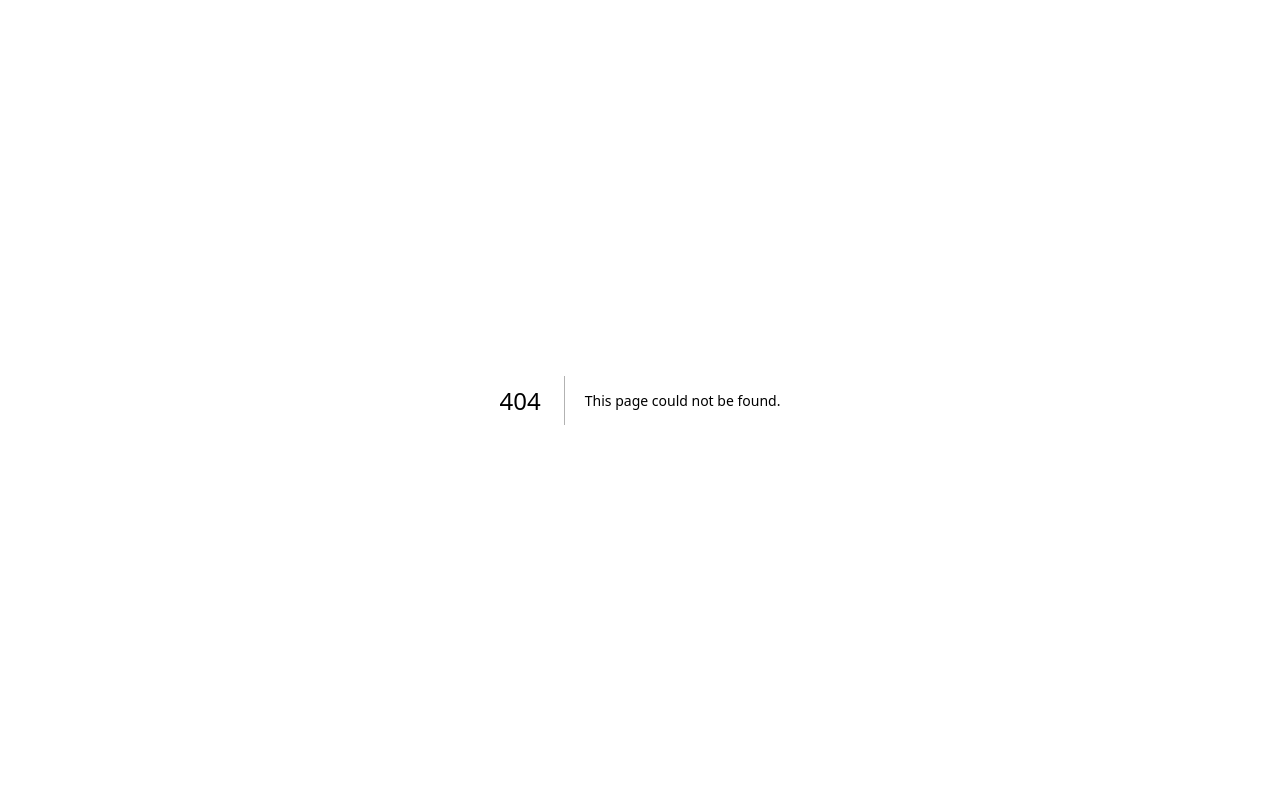
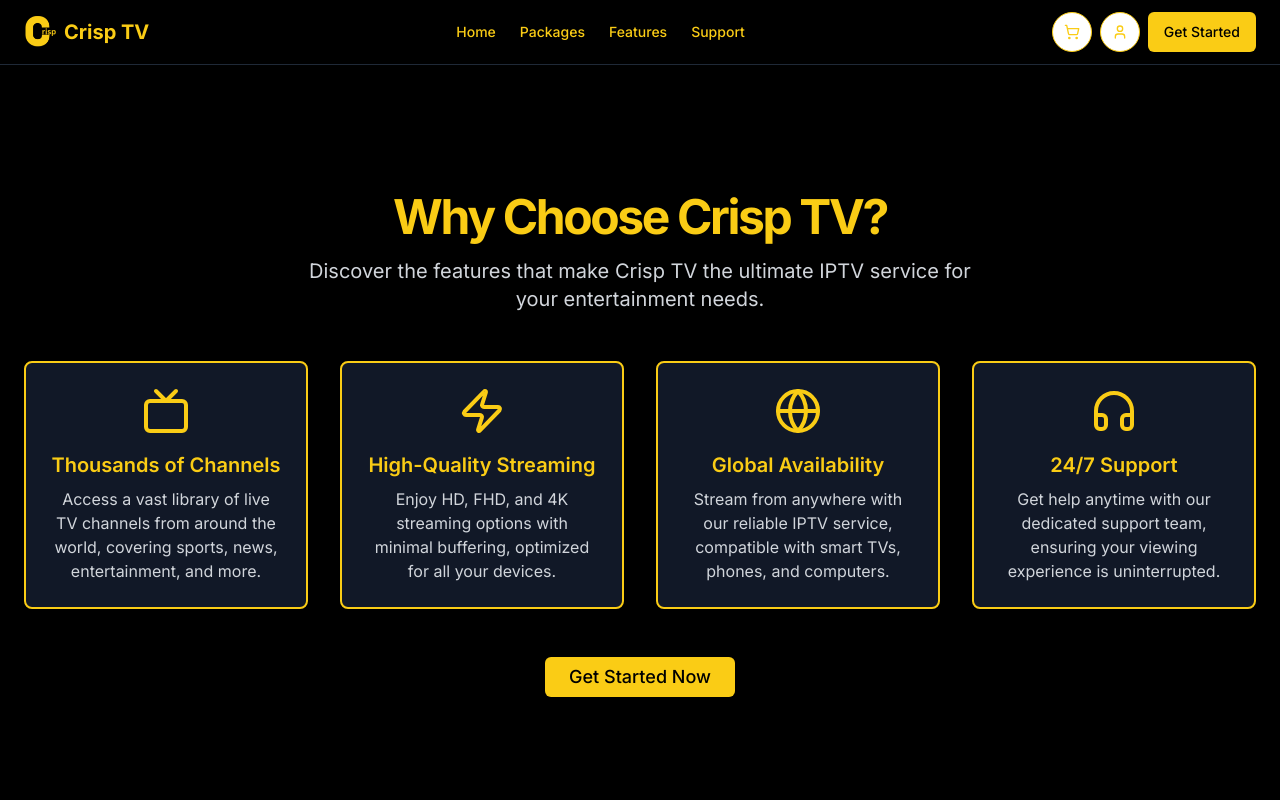
Before and after one commit to tyrell22/shop, a Next.js app: page /features in a window 1280 px wide. Before the commit this address had no page. Shown: the top 800 px of the page. Built offline with nearby package versions, Linux system fonts and the light colour scheme; no server answers.

Commit message:
Create features page.tsx

```diff
--- /dev/null
+++ b/app/features/page.tsx
@@ -0,0 +1,67 @@
+import Link from "next/link";
+import { Button } from "@/components/ui/button";
+import { Tv, Zap, Globe, Headphones } from "lucide-react"; // Icons for features
+import { SiteHeader } from "@/components/site-header";
+import { SiteFooter } from "@/components/site-footer";
+
+export default function FeaturesPage() {
+  const features = [
+    {
+      icon: <Tv className="h-12 w-12 text-yellow-400" />,
+      title: "Thousands of Channels",
+      description: "Access a vast library of live TV channels from around the world, covering sports, news, entertainment, and more.",
+    },
+    {
+      icon: <Zap className="h-12 w-12 text-yellow-400" />,
+      title: "High-Quality Streaming",
+      description: "Enjoy HD, FHD, and 4K streaming options with minimal buffering, optimized for all your devices.",
+    },
+    {
+      icon: <Globe className="h-12 w-12 text-yellow-400" />,
+      title: "Global Availability",
+      description: "Stream from anywhere with our reliable IPTV service, compatible with smart TVs, phones, and computers.",
+    },
+    {
+      icon: <Headphones className="h-12 w-12 text-yellow-400" />,
+      title: "24/7 Support",
+      description: "Get help anytime with our dedicated support team, ensuring your viewing experience is uninterrupted.",
+    },
+  ];
+
+  return (
+    <div className="flex min-h-screen flex-col bg-black text-white">
+      <SiteHeader />
+      <main className="flex-1">
+        <section className="w-full py-12 md:py-24 lg:py-32">
+          <div className="container px-4 md:px-6">
+            <div className="text-center space-y-4 mb-12">
+              <h1 className="text-3xl font-bold tracking-tighter sm:text-4xl md:text-5xl text-yellow-400">
+                Why Choose Crisp TV?
+              </h1>
+              <p className="max-w-[700px] mx-auto text-gray-300 md:text-xl">
+                Discover the features that make Crisp TV the ultimate IPTV service for your entertainment needs.
+              </p>
+            </div>
+            <div className="grid gap-8 sm:grid-cols-2 lg:grid-cols-4">
+              {features.map((feature, index) => (
+                <div key={index} className="flex flex-col items-center text-center p-6 bg-gray-900 rounded-lg border-2 border-yellow-400">
+                  <div className="mb-4">{feature.icon}</div>
+                  <h2 className="text-xl font-semibold text-yellow-400 mb-2">{feature.title}</h2>
+                  <p className="text-gray-300">{feature.description}</p>
+                </div>
+              ))}
+            </div>
+            <div className="mt-12 text-center">
+              <Link href="/packages">
+                <Button className="bg-yellow-400 text-black hover:bg-yellow-300 px-6 py-3 text-lg">
+                  Get Started Now
+                </Button>
+              </Link>
+            </div>
+          </div>
+        </section>
+      </main>
+      <SiteFooter />
+    </div>
+  );
+}
```
